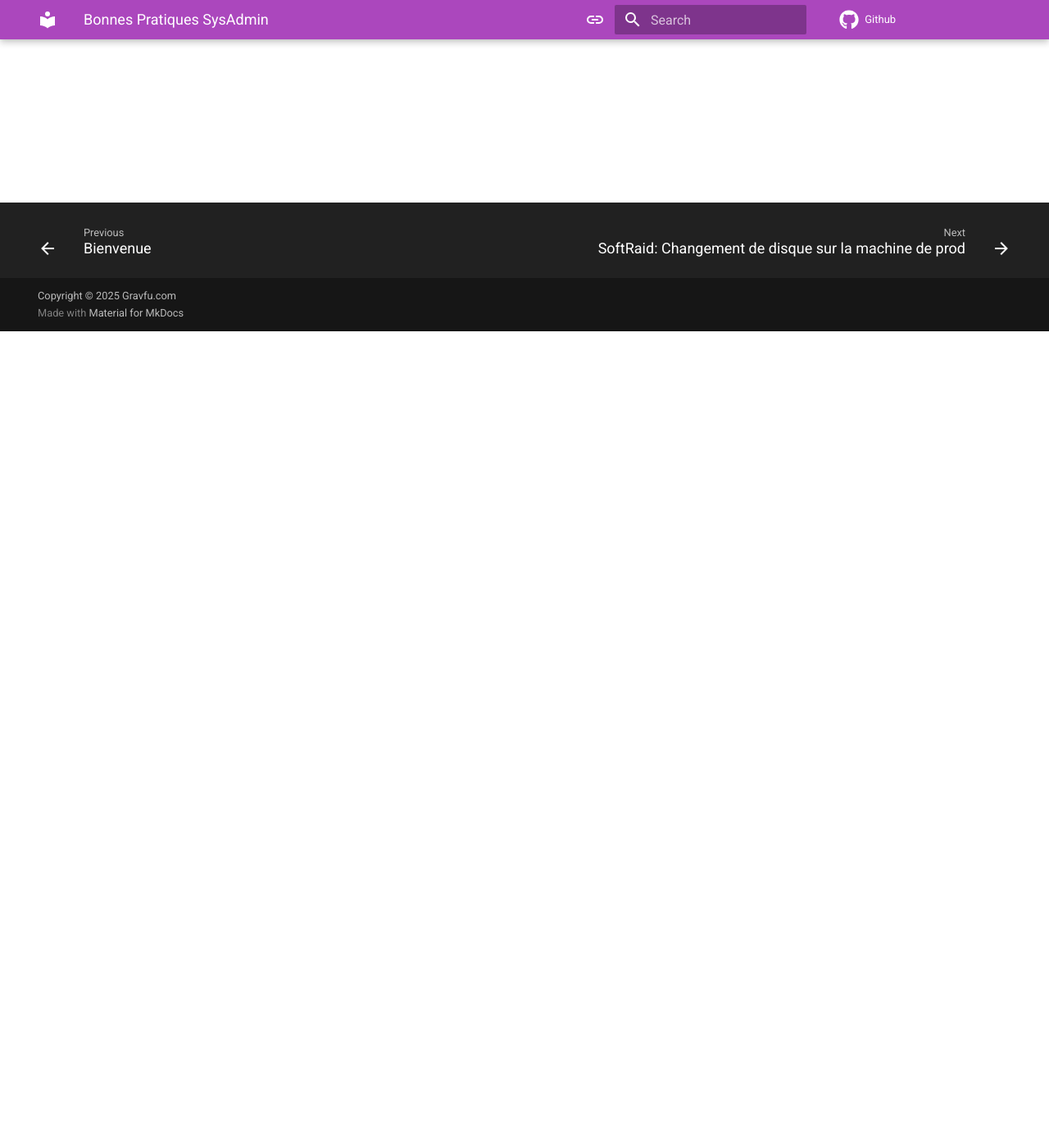
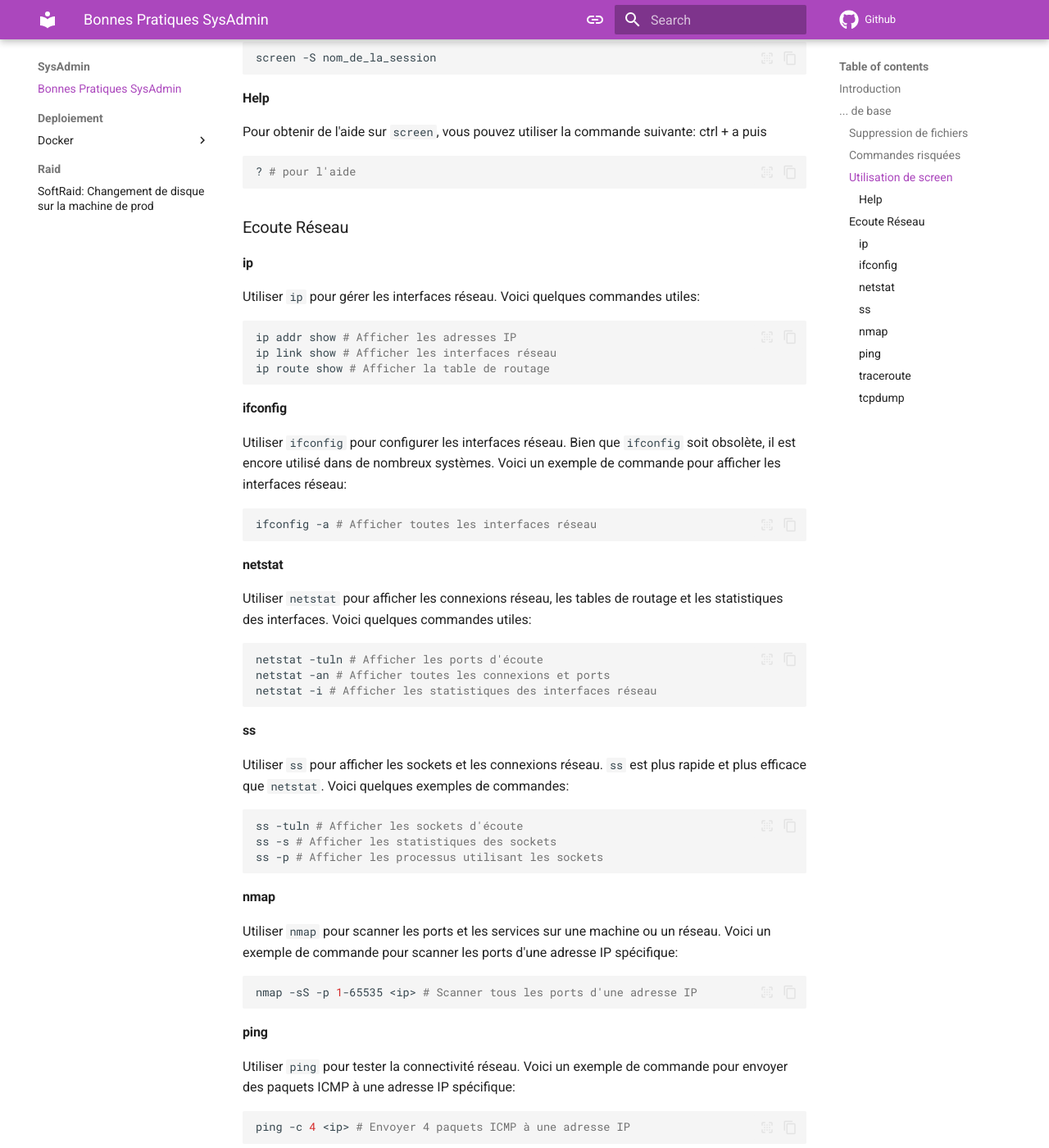
Before and after one commit to gravfu/gravfu.com, an MkDocs documentation site: the page built from docs/SysAdmin/bonnes_pratiques.md, in a window 1280 px wide and 1400 px high, scrolled down 996 px. Shown: the whole window at 82% size. Built offline with MkDocs 1.6.1 and Material for MkDocs 9.7.7, drawn with Linux system fonts in a browser that asks for light colours; comment, search, counter and statistics services are not loaded; some of the changed text lies outside the part shown.

````diff
--- a/docs/SysAdmin/bonnes_pratiques.md
+++ b/docs/SysAdmin/bonnes_pratiques.md
@@ -19,3 +19,67 @@
 blablavar=yes
 [ "$blablavar" = yes ] && systemctl reboot
 ```
+
+### Utilisation de `screen`
+Utiliser `screen` pour exécuter des commandes à distance et maintenir les sessions actives même en cas de déconnexion. Voici un exemple de création d'une session `screen`:
+```bash
+screen -S nom_de_la_session
+```
+#### Help
+Pour obtenir de l'aide sur `screen`, vous pouvez utiliser la commande suivante:
+ctrl + a puis
+```bash
+? # pour l'aide
+```
+
+### Ecoute Réseau
+
+#### ip
+Utiliser `ip` pour gérer les interfaces réseau. Voici quelques commandes utiles:
+```bash
+ip addr show # Afficher les adresses IP
+ip link show # Afficher les interfaces réseau
+ip route show # Afficher la table de routage
+```
+#### ifconfig
+Utiliser `ifconfig` pour configurer les interfaces réseau. Bien que `ifconfig` soit obsolète, il est encore utilisé dans de nombreux systèmes. Voici un exemple de commande pour afficher les interfaces réseau:
+```bash
+ifconfig -a # Afficher toutes les interfaces réseau
+```
+#### netstat
+Utiliser `netstat` pour afficher les connexions réseau, les tables de routage et les statistiques des interfaces. Voici quelques commandes utiles:
+```bash
+netstat -tuln # Afficher les ports d'écoute
+netstat -an # Afficher toutes les connexions et ports
+netstat -i # Afficher les statistiques des interfaces réseau
+```
+#### ss
+Utiliser `ss` pour afficher les sockets et les connexions réseau. `ss` est plus rapide et plus efficace que `netstat`. Voici quelques exemples de commandes:
+```bash
+ss -tuln # Afficher les sockets d'écoute
+ss -s # Afficher les statistiques des sockets
+ss -p # Afficher les processus utilisant les sockets
+```
+#### nmap
+Utiliser `nmap` pour scanner les ports et les services sur une machine ou un réseau. Voici un exemple de commande pour scanner les ports d'une adresse IP spécifique:
+```bash
+nmap -sS -p 1-65535 <ip> # Scanner tous les ports d'une adresse IP
+```
+#### ping
+Utiliser `ping` pour tester la connectivité réseau. Voici un exemple de commande pour envoyer des paquets ICMP à une adresse IP spécifique:
+```bash
+ping -c 4 <ip> # Envoyer 4 paquets ICMP à une adresse IP
+```
+#### traceroute
+Utiliser `traceroute` pour tracer le chemin des paquets vers une destination. Voici un exemple de commande pour tracer le chemin vers une adresse IP spécifique:
+```bash
+traceroute <ip> # Tracer le chemin vers une adresse IP
+```
+#### tcpdump
+Utiliser `tcpdump` pour capturer et analyser le trafic réseau. Voici un exemple de commande pour capturer le trafic d'une adresse IP spécifique sur un port donné, tout en excluant le port 22 (SSH) pour éviter les interférences:
+```bash
+tcpdump -pni <interface> host <ip> and port <port> and not port 22
+```
+p: Mettre en mode "promiscuous" pour capturer tout le trafic
+n: Spécifier l'interface réseau à écouter
+i: Afficher les adresses IP au lieu des noms d'hôtes
````
Also changed, not shown: docs/SysAdmin/deploiement/docker/build.md (added, +37 -0 lines).
